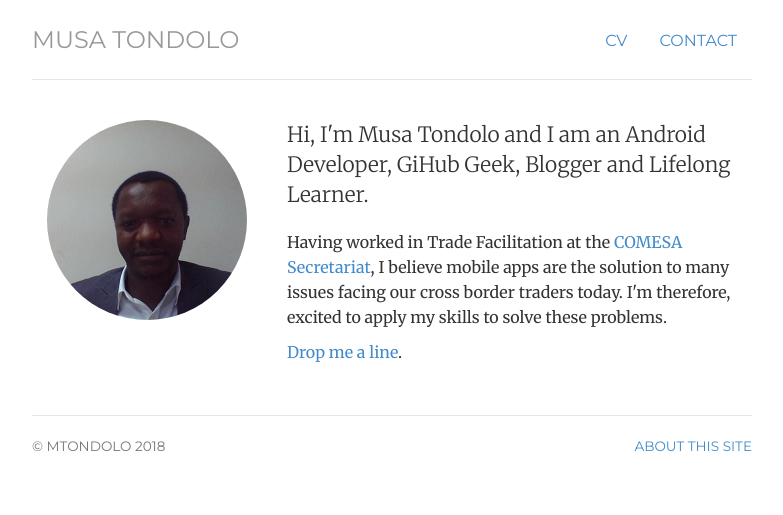
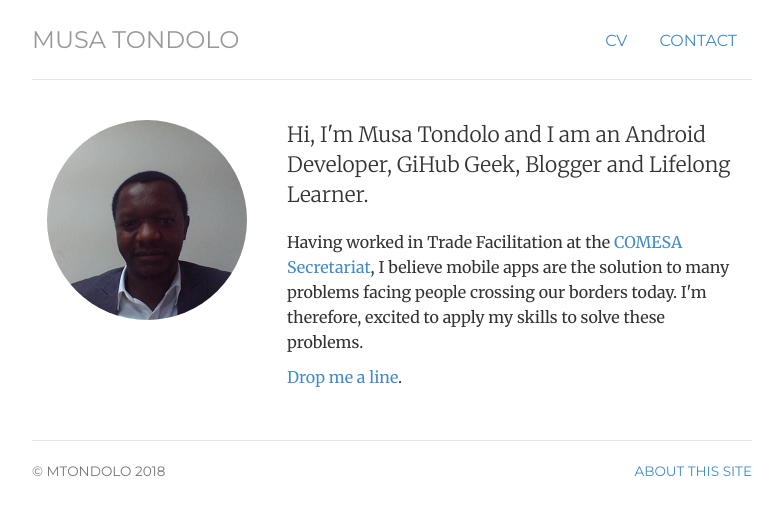
Before and after one commit to mtondolo/mtondolo.github.io, a Jekyll site: the page built from index.html, in a window 1280 px wide. Shown: the top 515 px of the page, without its empty margins (248-1031 px from the left). Built offline with Jekyll 4.4.1, drawn with Linux system fonts in a browser that asks for light colours.

Commit message:
Update index.html

```diff
--- a/index.html
+++ b/index.html
@@ -16,8 +16,8 @@ description: Musa Tondolo is an Android Developer , GitHub Geek, Blogger and Lif
 		Lifelong Learner.</p>
 
 	<p></span>Having worked in <span itemprop="title">Trade Facilitation</span> at <span itemprop="affiliation"> the
-	<a href="http://www.comesa.int/">COMESA Secretariat</a></span>, I believe mobile apps are the solution to many issues
-	facing our cross border traders today. I'm therefore, excited to apply my skills to solve these problems.</p>
+	<a href="http://www.comesa.int/">COMESA Secretariat</a></span>, I believe mobile apps are the solution to many problems
+	facing people crossing our borders today. I'm therefore, excited to apply my skills to solve these problems.</p>
 
 	<p><a href="contact"> Drop me a line</a>.</p>
 	</div>
```
